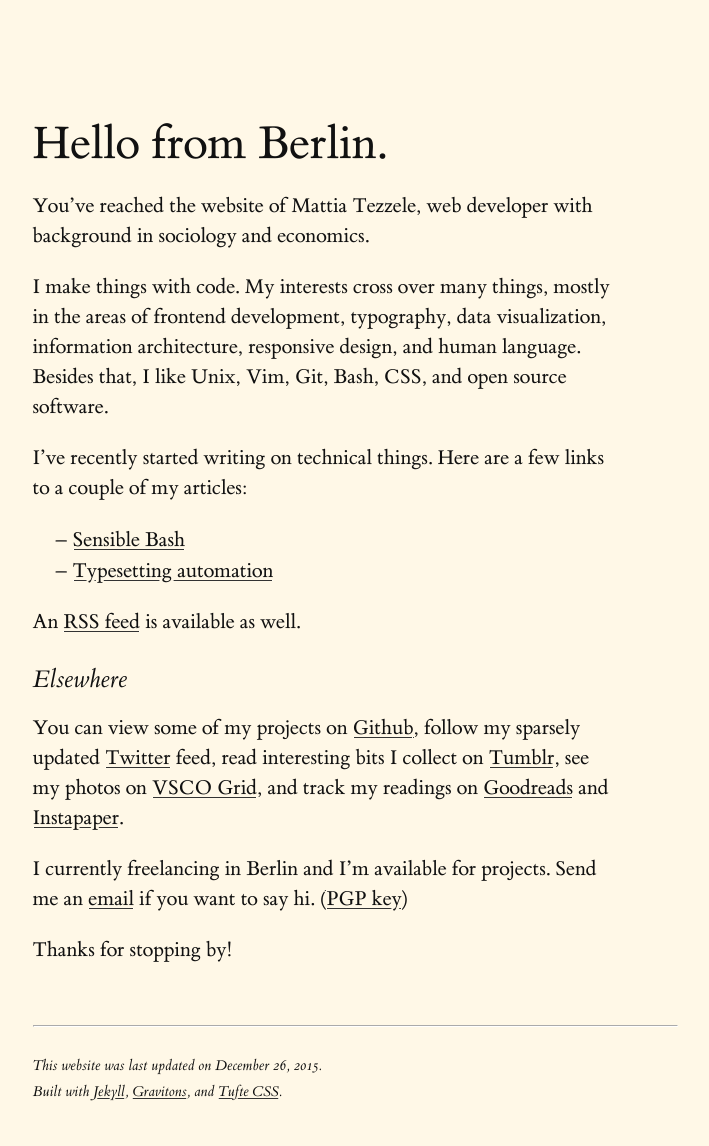
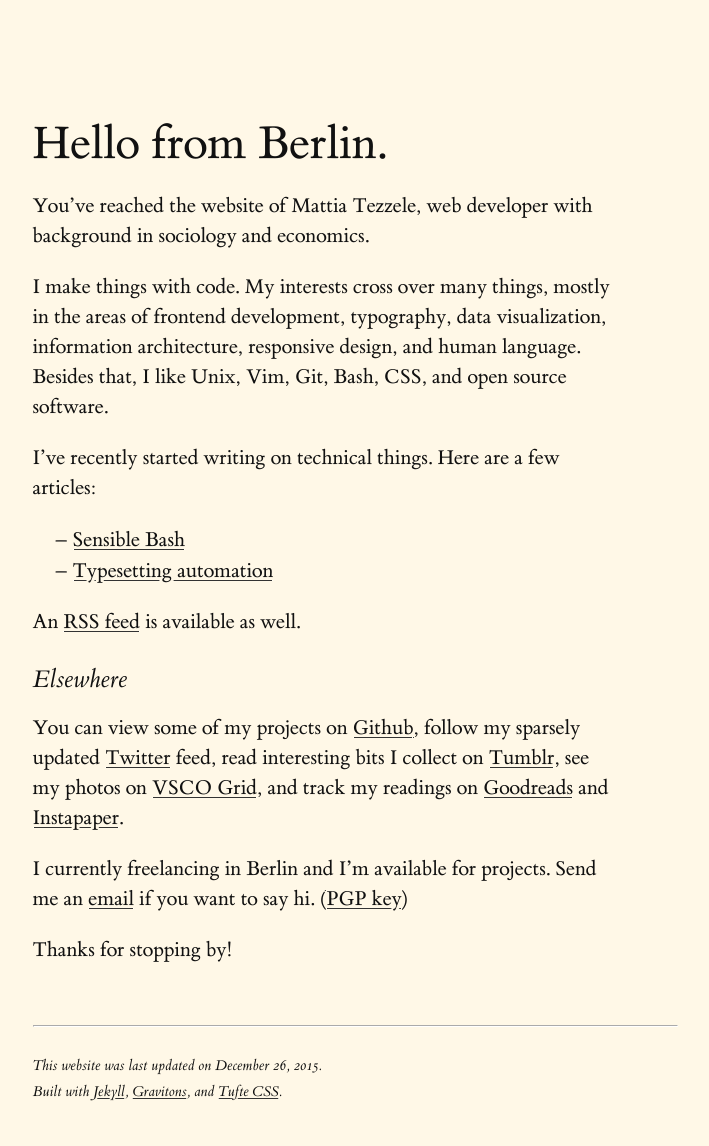
Before and after one commit to mrzool/mrzool.github.io, a Jekyll site: the page built from index.md, in a window 1280 px wide. Shown: the whole page, without its empty margins (285-994 px from the left). Built offline with Jekyll 4.4.1, drawn with Linux system fonts in a browser that asks for light colours.

Commit message:
Omit needless words

```diff
--- a/index.md
+++ b/index.md
@@ -10,7 +10,7 @@ You've reached the website of Mattia Tezzele, web developer with background in s
 
 I make things with code. My interests cross over many things, mostly in the areas of frontend development, typography, data visualization, information architecture, responsive design, and human language. Besides that, I like Unix, Vim, Git, Bash, CSS, and open source software.
 
-I've recently started writing on technical things. Here are a few links to a couple of my articles:
+I've recently started writing on technical things. Here are a few articles:
 
 {% include _posts.html %}
 
```
